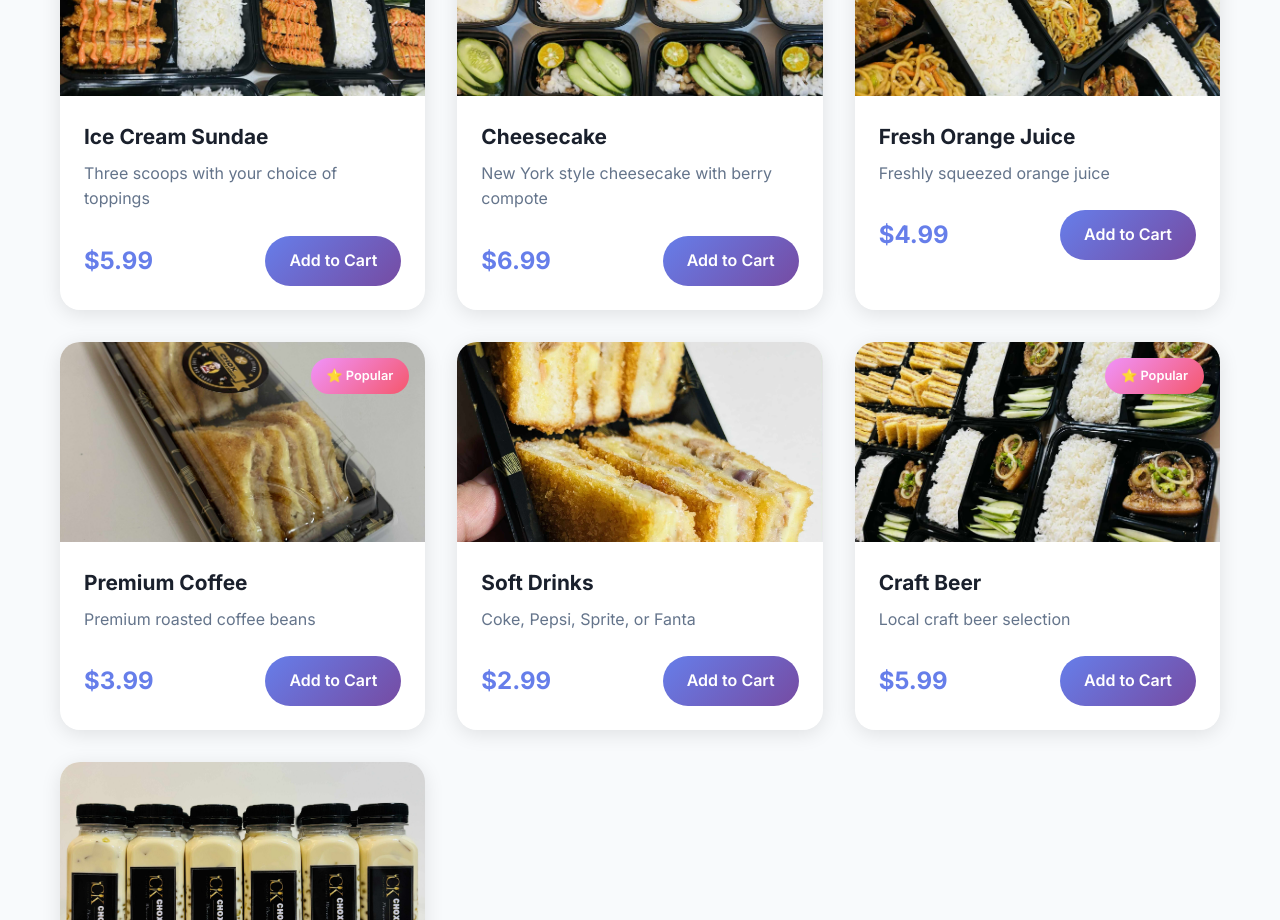
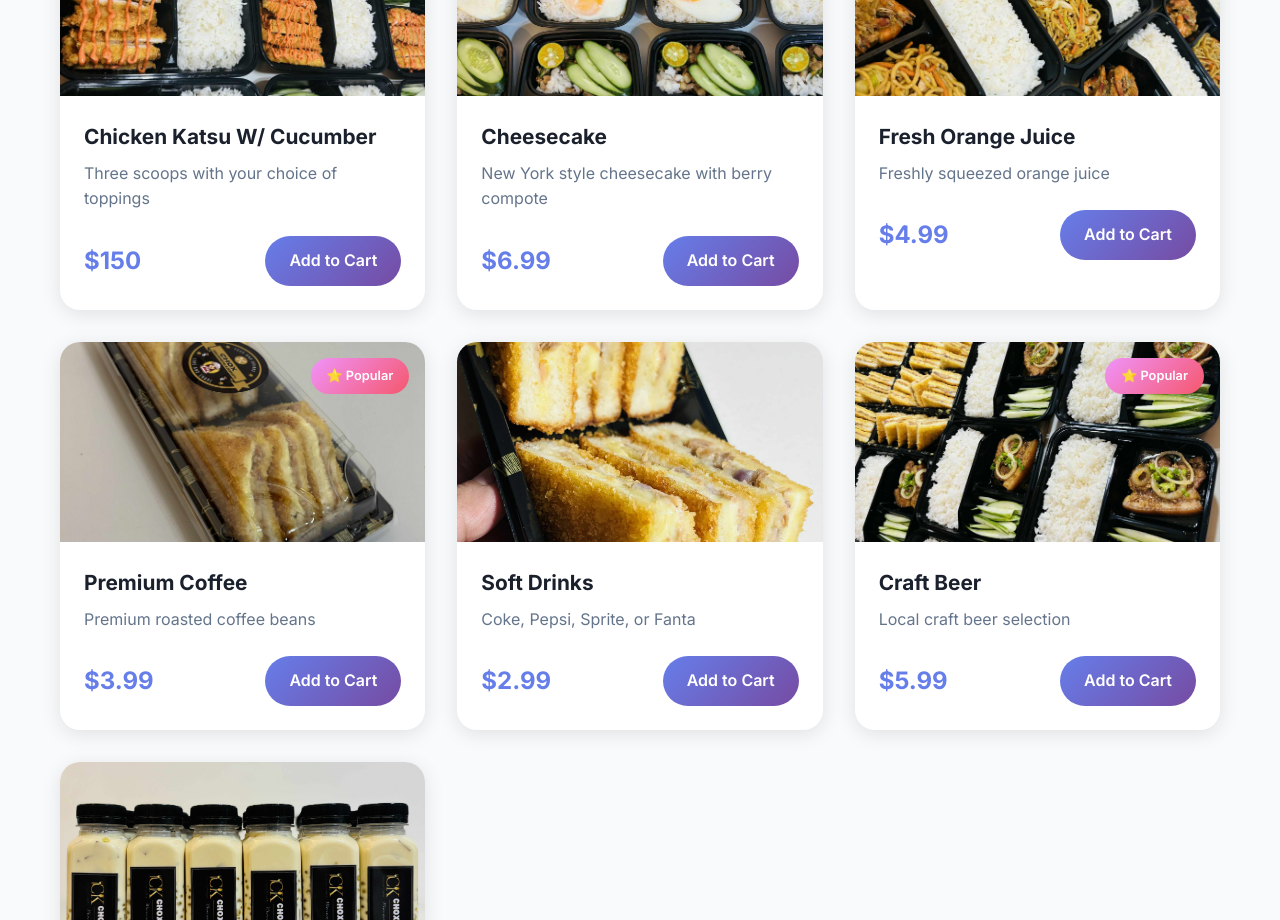
Before and after one commit to yurshtinkai/ChoxKitchen, a React (Create React App) app: page /menu in a window 1280 px wide. Shown: the part 2660-3580 px from the top of the page. Built offline with nearby package versions, Linux system fonts and the light colour scheme.

Commit message:
Partial commit

```diff
--- a/src/components/MenuPage.js
+++ b/src/components/MenuPage.js
@@ -33,7 +33,7 @@ const MenuPage = () => {
     // Desserts
     { id: 11, name: 'Chocolate Cake', price: 6.99, category: 'desserts', description: 'Rich chocolate cake with vanilla ice cream', image: '/3.jpg', popular: true },
     { id: 12, name: 'Tiramisu', price: 7.99, category: 'desserts', description: 'Classic Italian dessert with coffee and mascarpone', image: '/4.jpg', popular: true },
-    { id: 13, name: 'Ice Cream Sundae', price: 5.99, category: 'desserts', description: 'Three scoops with your choice of toppings', image: '/5.jpg', popular: false },
+    { id: 13, name: 'Chicken Katsu W/ Cucumber', price: 150, category: 'desserts', description: 'Three scoops with your choice of toppings', image: '/5.jpg', popular: false },
     { id: 14, name: 'Cheesecake', price: 6.99, category: 'desserts', description: 'New York style cheesecake with berry compote', image: '/6.jpg', popular: false },
 
     // Beverages
```
